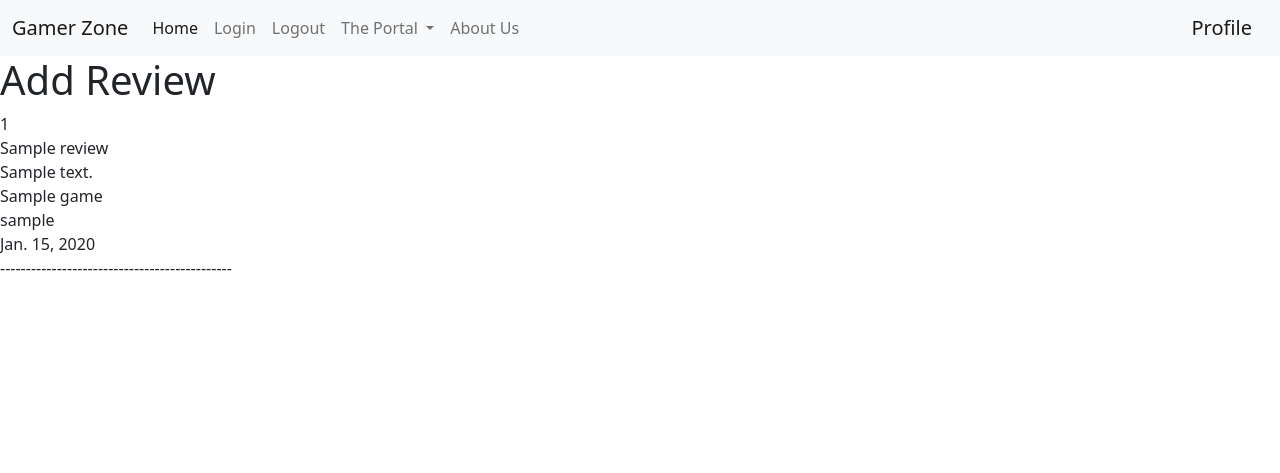
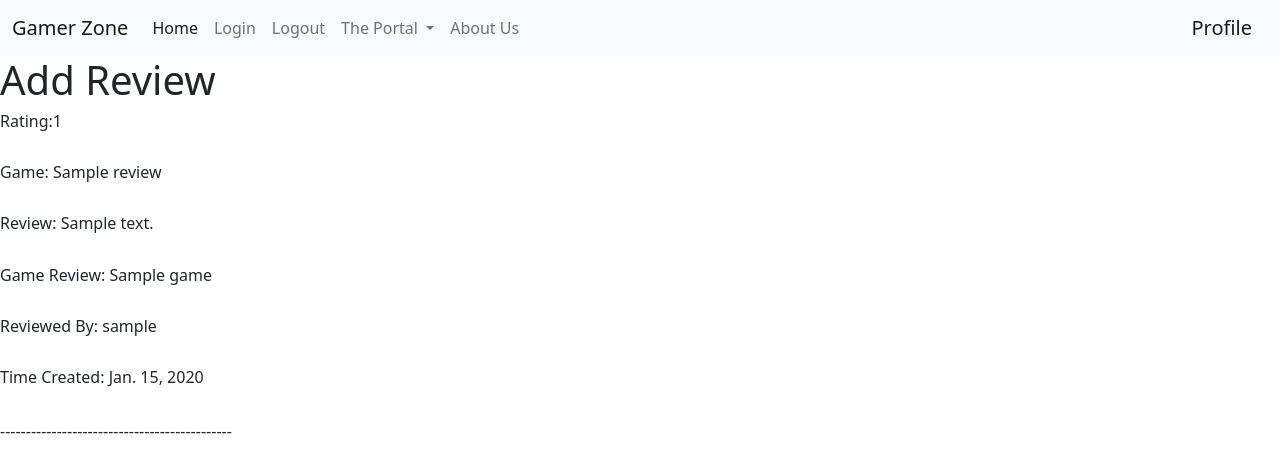
Before and after one commit to Jacob-Short/Q4-Capstone, a Django app: page /reviews/ in a window 1280 px wide. Shown: the top 473 px of the page. Run offline with Django 3.2, Linux system fonts and the light colour scheme; tables that the repository leaves empty hold one stand-in row (values such as "Sample post").

Commit message:
review labels added

```diff
--- a/templates/reviews.html
+++ b/templates/reviews.html
@@ -12,17 +12,17 @@
     {% block content %}
     <h1>Add Review</h1>
 {% for review in reviews %}
-{{ review.rating }}
+<h6>Rating:{{ review.rating }}</h6>
 <br/>
-{{ review.name }}
+<h6>Game: {{ review.name }}</h6>
 <br/>
-{{ review.text}}
+<h6>Review: {{ review.text}}</h6>
 <br/>
-{{ review.game }}
+<h6>Game Review: {{ review.game }}</h6>
 <br/>
-{{ review.user_created}}
+<h6>Reviewed By: {{ review.user_created}}</h6>
 <br/>
-{{ review.time_created }}
+<h6>Time Created: {{ review.time_created }}</h6>
 <br/>
 ---------------------------------------------
 <br/>
```
